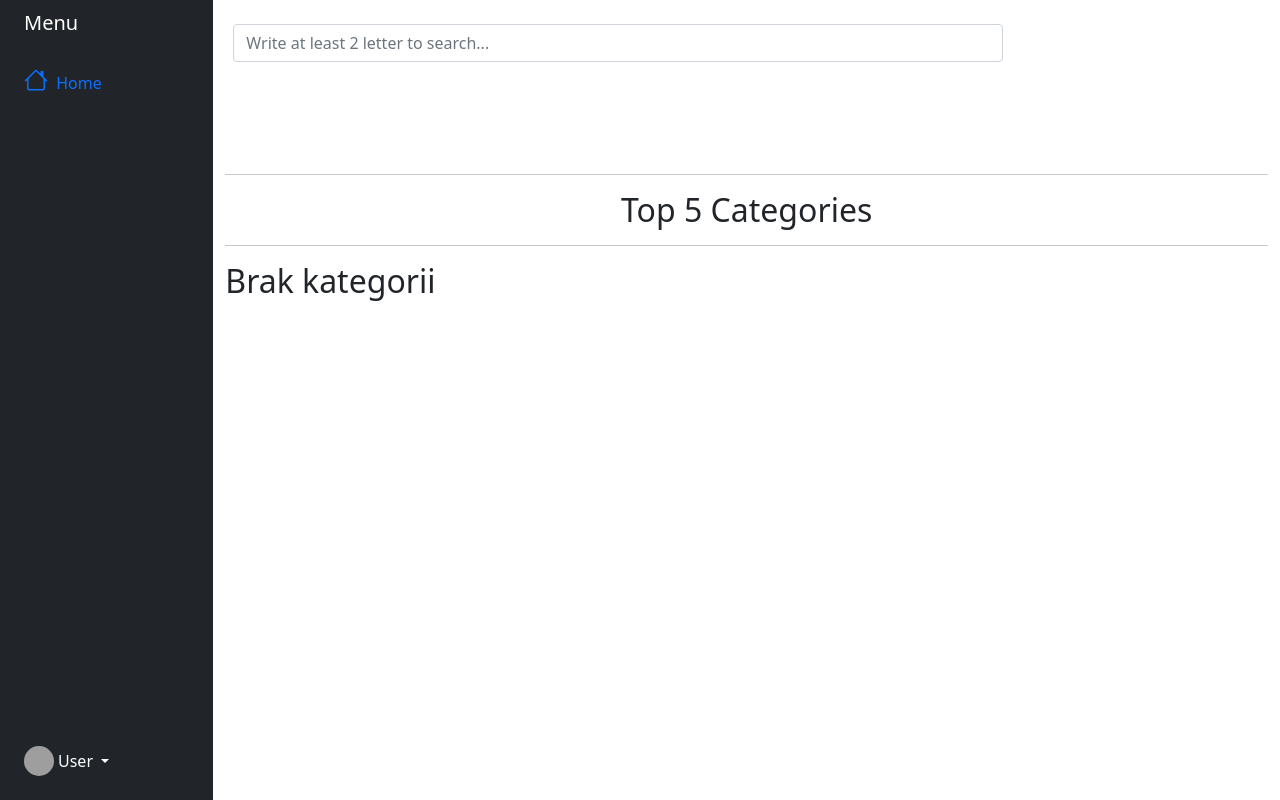
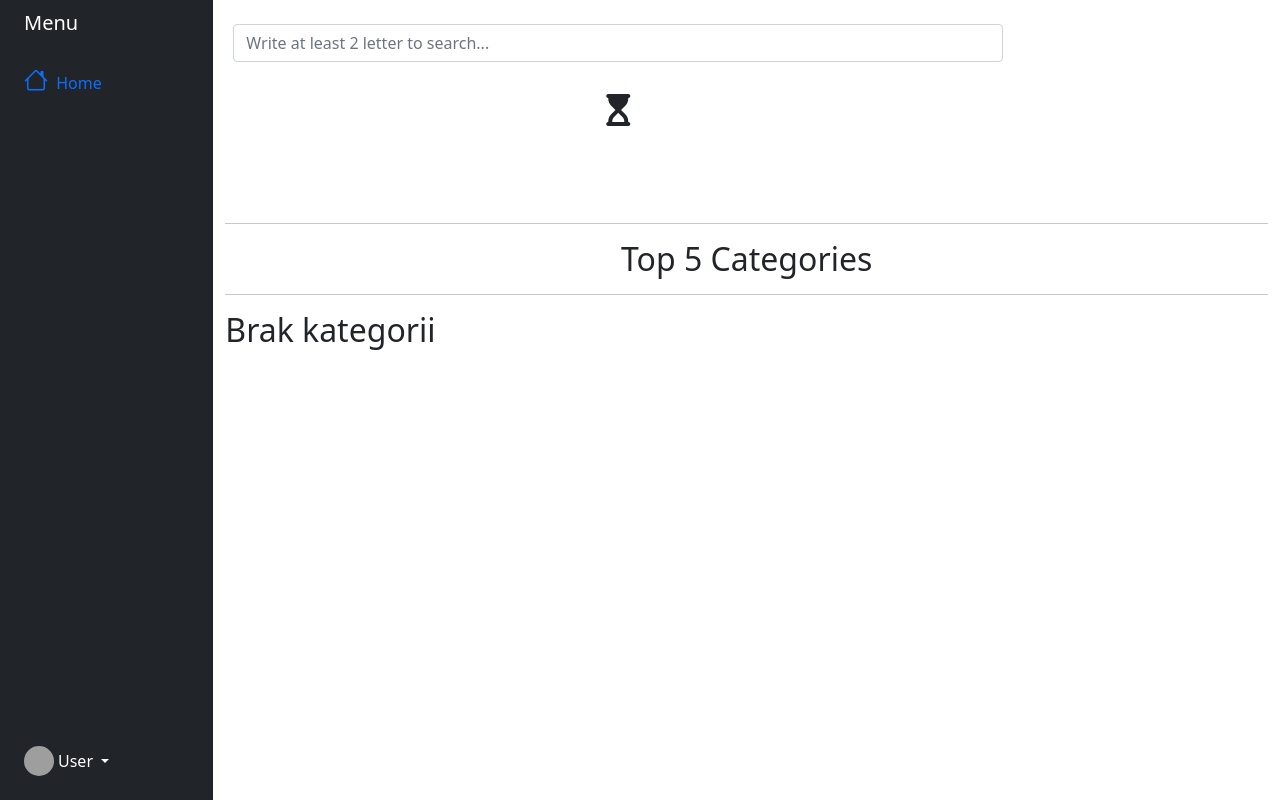
Before and after one commit to bartek-kachnic123/DataDive, a Django app: page / in a window 1280 px wide. Run offline with Django 4.2, Linux system fonts and the light colour scheme; data that the repository does not hold is empty; some libraries are stand-ins or nearby versions; grey boxes are pictures that could not be loaded.

Commit message:
added setTimeout for calling search query and added cool icon animation while waiting

```diff
--- a/data_dive/templates/data_dive/components/base.html
+++ b/data_dive/templates/data_dive/components/base.html
@@ -18,7 +18,8 @@
       rel="stylesheet"
       href="https://cdn.jsdelivr.net/npm/bootstrap-icons@1.3.0/font/bootstrap-icons.css"
     />
-
+    <!-- FONT AWESOME -->
+  <link rel="stylesheet" href="https://cdnjs.cloudflare.com/ajax/libs/font-awesome/6.4.2/css/all.min.css" integrity="sha512-z3gLpd7yknf1YoNbCzqRKc4qyor8gaKU1qmn+CShxbuBusANI9QpRohGBreCFkKxLhei6S9CQXFEbbKuqLg0DA==" crossorigin="anonymous" referrerpolicy="no-referrer" />
     <!-- STATIC CSS -->
     <link rel="stylesheet" href="{% static 'css/style.css' %}" />
 
--- a/data_dive/templates/data_dive/components/search_category.html
+++ b/data_dive/templates/data_dive/components/search_category.html
@@ -3,11 +3,12 @@
 id="search-input"
 class="form-control ds-input"
 placeholder="Write at least 2 letter to search..." />
-</div>
+
 
 
 <div class="row py-5">
-<div class="list-group" id="result-listing">
-
+    <i class="fa-solid fa-hourglass-start fa-2xl text-center"></i>
+<div class="list-group mt-5" id="result-listing">
 </div>
 </div>
+</div>
--- a/static/js/search_category_ajax.js
+++ b/static/js/search_category_ajax.js
@@ -1,14 +1,18 @@
+var searchTimeout;
 $('#search-input').keyup(function() {
     let query;
+    clearTimeout(searchTimeout);
+
     query = $(this).val();
     if (query.length > 1) {
-        $.get('/dive/search_category/',
-        {'query': query},
-        function(data) {
-            const resultList = JSON.parse(data.result_list);
-
-        $('#result-listing').html(createHtmlContent(resultList));
-        })
+        $('.fa-hourglass-start').addClass('fa-bounce');
+        searchTimeout = setTimeout(function() {
+                $.get('/dive/search_category/', {'query': query}, function(data) {
+                    const resultList = JSON.parse(data.result_list);
+                    $('#result-listing').html(createHtmlContent(resultList));
+                    $('.fa-hourglass-start').removeClass('fa-bounce');
+                });
+            }, 400); // Set a new timeout for 400ms
 
 }});
 
@@ -22,6 +26,5 @@ function createHtmlContent(items) {
             htmlParts.push('</a>')
             htmlParts.push('</div>');
         });
-        console.log(htmlParts.join(''));
         return htmlParts.join('');
     }
```
